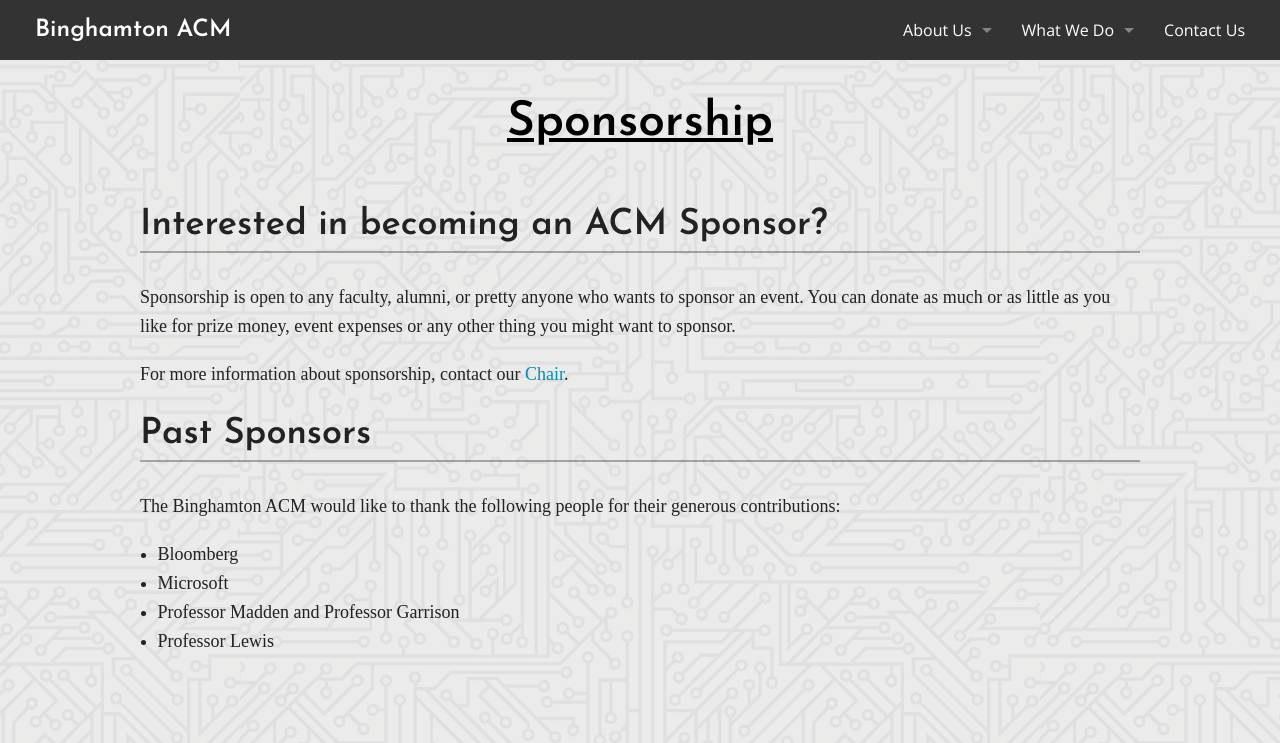
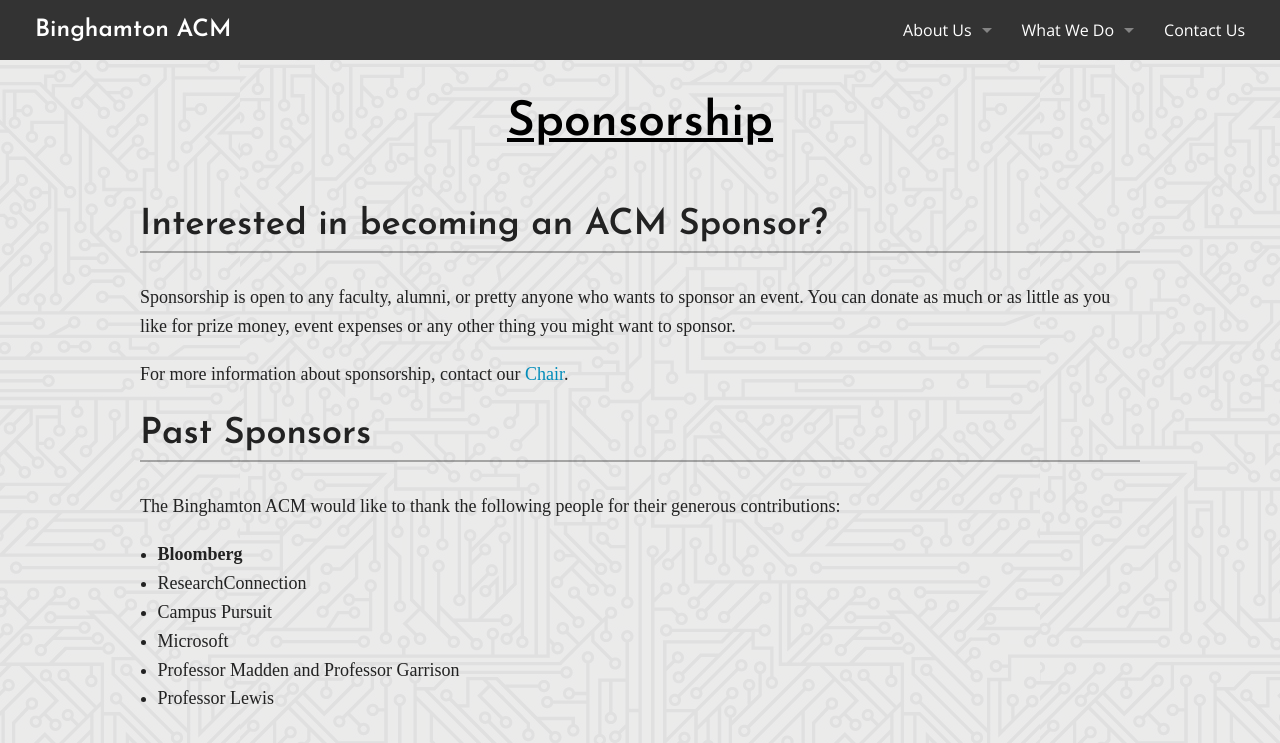
Before and after one commit to BinghamtonACM/old-web, a Jekyll site: the page built from sponsorship.html, in a window 1280 px wide. Shown: the top 743 px of the page. Built offline with Jekyll 4.4.1, drawn with Linux system fonts in a browser that asks for light colours; some web fonts are replaced.

Commit message:
Add more past sponsors

```diff
--- a/sponsorship.html
+++ b/sponsorship.html
@@ -16,7 +16,9 @@ title: Sponsorship
 		<p>The Binghamton ACM would like to thank the following people for their generous contributions:</p>
 
 		<ul>
-			<li>Bloomberg</li>
+			<li><b>Bloomberg</b></li>
+			<li>ResearchConnection</li>
+			<li>Campus Pursuit</li>
 			<li>Microsoft</li>
 			<li>Professor Madden and Professor Garrison</li>
 			<li>Professor Lewis</li>
```
